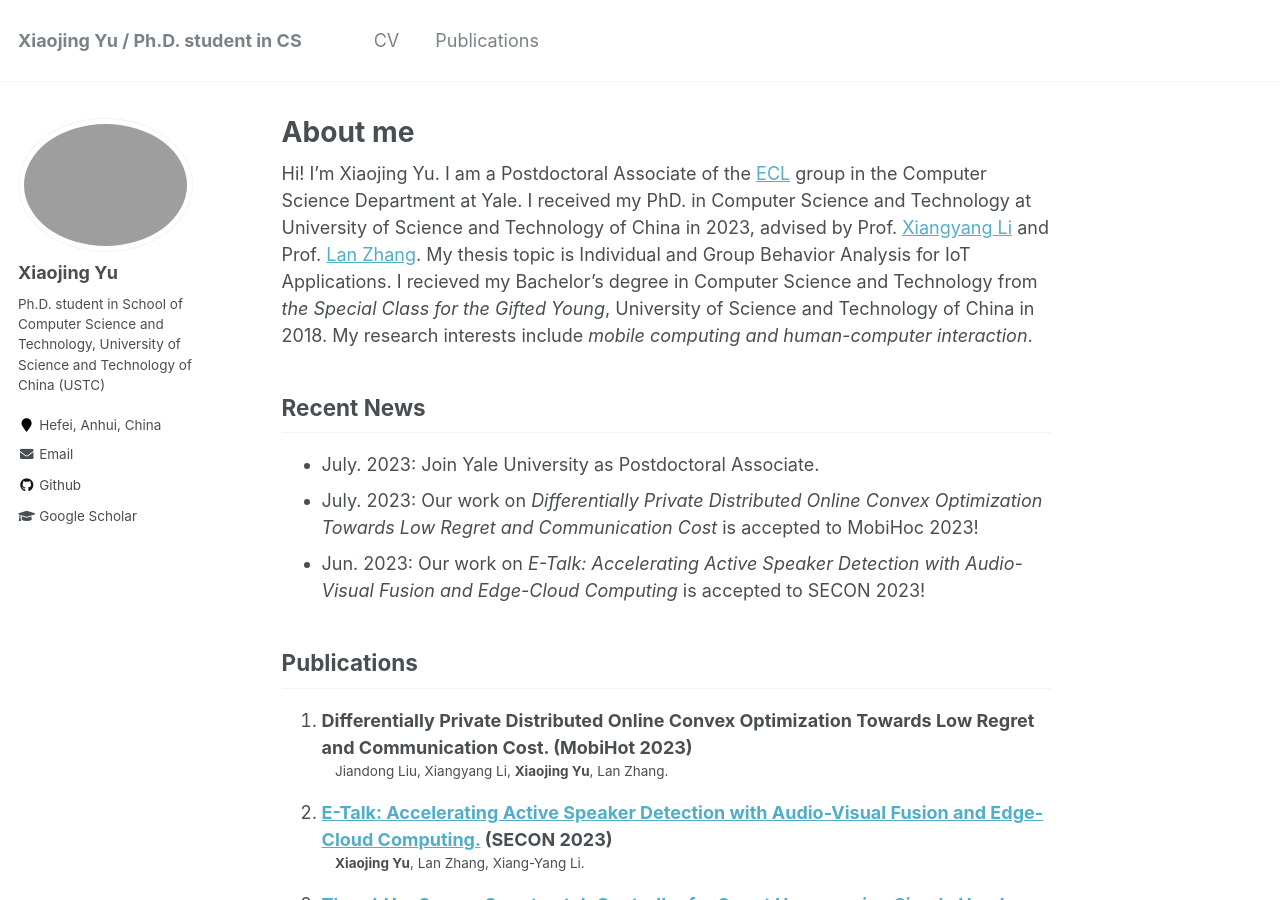
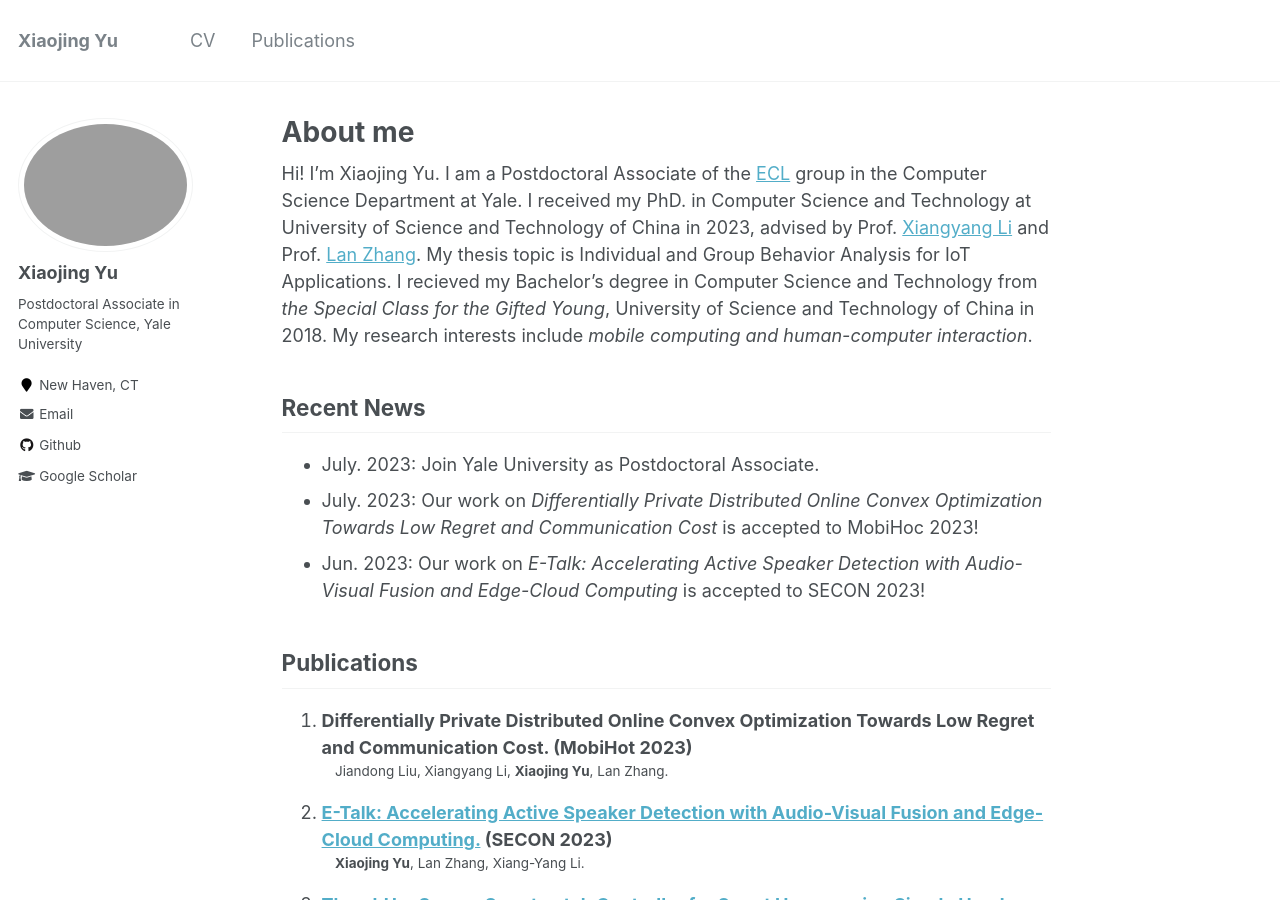
Before and after one commit to blairjing/blairjing.github.io, a Jekyll site: the page built from _pages/about.md, in a window 1280 px wide and 900 px high. Built offline with Jekyll 4.4.1, drawn with Linux system fonts in a browser that asks for light colours.

Commit message:
Update _config.yml

```diff
--- a/_config.yml
+++ b/_config.yml
@@ -7,10 +7,10 @@
 
 # Site Settings
 locale                   : "en-US"
-title                    : "Xiaojing Yu / Ph.D. student in CS"
+title                    : "Xiaojing Yu"
 title_separator          : "-"
 name                     : &name "Xiaojing Yu"
-description              : &description "Ph.D. student in School of Computer Science and Technology, University of Science and Technology of China (USTC)"
+description              : &description "Postdoctoral Associate in Computer Science, Yale University"
 url                      : https://blairjing.github.io # the base hostname & protocol for your site e.g. "https://mmistakes.github.io"
 baseurl                  : "" # the subpath of your site, e.g. "/blog"
 repository               : "blairjing/blairjing.github.io"
@@ -82,12 +82,12 @@ analytics:
 author:
   name             : "Xiaojing Yu"
   avatar           : "website-v2.png"
-  bio              : "Ph.D. student in School of Computer Science and Technology, University of Science and Technology of China (USTC)"
-  location         : "Hefei, Anhui, China"
+  bio              : "Postdoctoral Associate in Computer Science, Yale University"
+  location         : "New Haven, CT"
   employer         :
   pubmed           : # "https://www.ncbi.nlm.nih.gov/pubmed/?term=john+snow"
   googlescholar    : "https://scholar.google.com/citations?user=zm79k4wAAAAJ&hl=en"
-  email            : "yxjing@mail.ustc.edu.cn"
+  email            : "xiaojing.yu@yale.edu"
   researchgate     :  # example: "https://www.researchgate.net/profile/yourprofile"
   uri              :
   bitbucket        :
```
